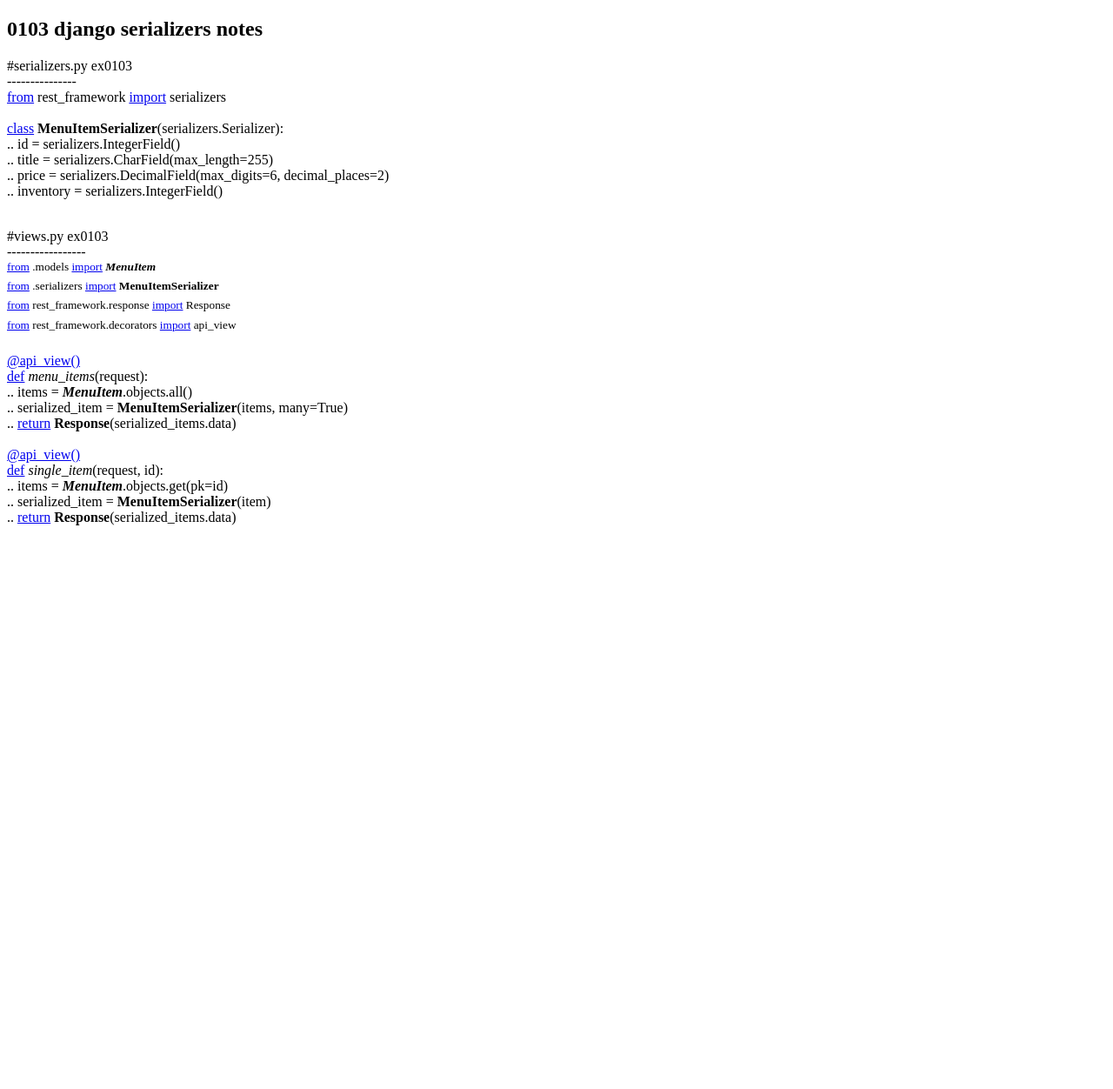
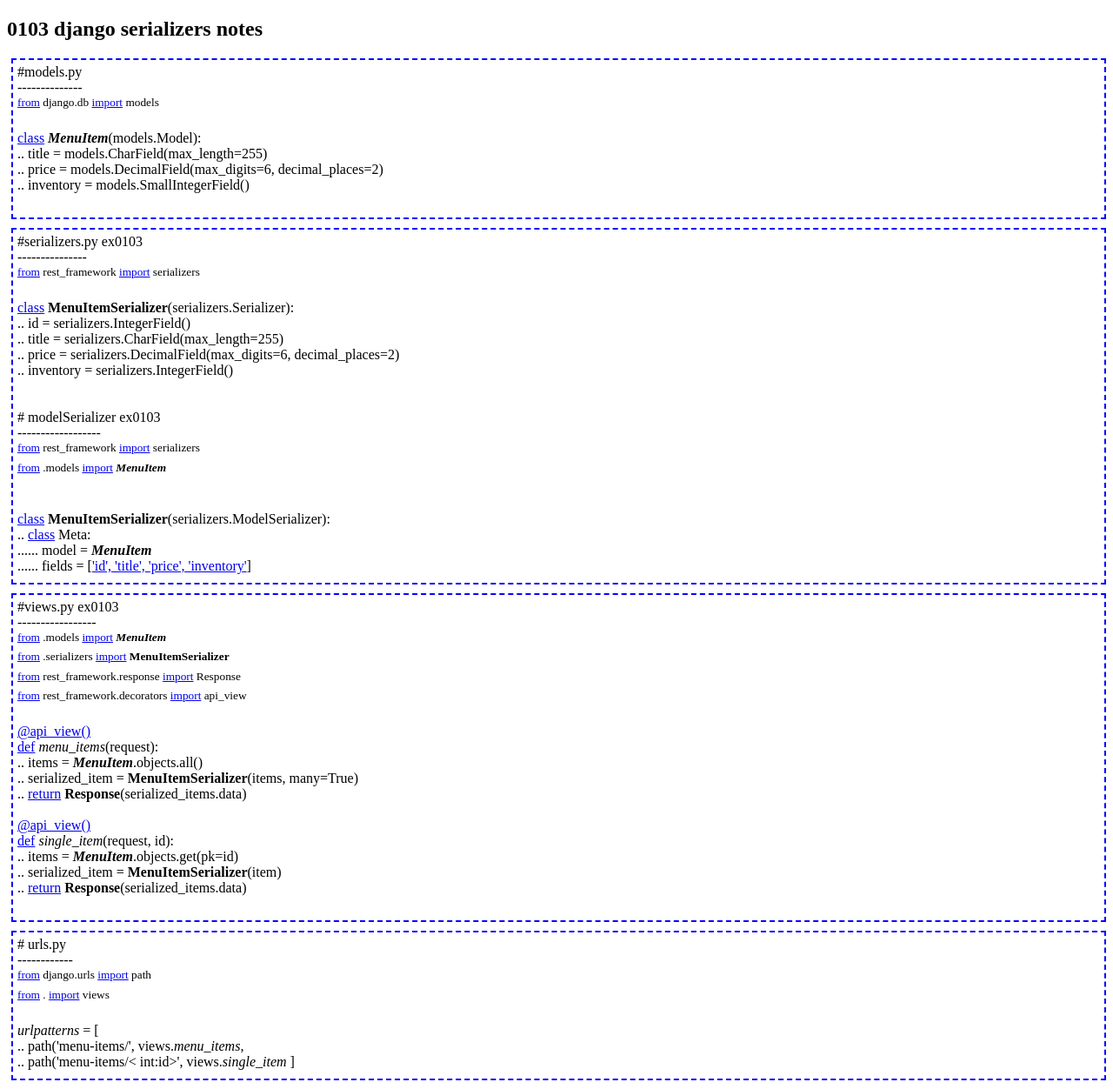
Before and after one commit to py3user22/django_proj0101, a Django app: template app_0101/templates/0103_django_serializations.html in a window 1280 px wide. Shown: the whole page at 87% size. Before the commit the page ends 604 px from the top, so only its background shows below. Run offline with Django 5.2, Linux system fonts and the light colour scheme; the template is opened without the code that fills it, so the values that code supplies are empty; parts of the project's set-up code (start-up, migrations or seed data) failed here and were passed over.

Commit message:
more notes

```diff
--- a/app_0101/templates/0103_django_serializations.html
+++ b/app_0101/templates/0103_django_serializations.html
@@ -2,20 +2,47 @@
 <html lang="en">
 <head>
     <meta charset="UTF-8">
+    <style>
+        p {border: 2px blue dashed; margin: 5px 0 10px 5px; padding: 5px 0 10px 5px; }
+
+    </style>
     <title>0103 django serializers notes</title>
 </head>
 <body>
     <h2>0103 django serializers notes</h2>
     <p>
-        #serializers.py ex0103 <br>---------------<br>
+        #models.py  <br>--------------<br>
+        <sup>
+        <a href="from" class="from">from</a> django.db <a href="import" class="import">import</a> models <br>
+        </sup> <br>
+        <a href="class" class="class">class</a> <i><b>MenuItem</b></i>(models.Model): <br>
+        .. title = models.CharField(max_length=255) <br>
+        .. price = models.DecimalField(max_digits=6, decimal_places=2) <br>
+        .. inventory = models.SmallIntegerField() <br>
+        <br>
+
+    </p>
+    <p>
+        #serializers.py ex0103 <br>---------------<br><sup>
         <a href="from" class="from">from</a> rest_framework <a href="import" class="import">import</a> serializers <br>
-        <br>
+        </sup><br>
         <a href="class" class="class">class</a> <b>MenuItemSerializer</b>(serializers.Serializer):<br>
         .. id = serializers.IntegerField() <br>
         .. title = serializers.CharField(max_length=255) <br>
         .. price = serializers.DecimalField(max_digits=6, decimal_places=2) <br>
         .. inventory = serializers.IntegerField() <br>
         <br>
+        <br>
+        # modelSerializer ex0103 <br>------------------<br>
+        <sup>
+        <a href="from" class="from">from</a> rest_framework <a href="import" class="import">import</a> serializers <br>
+        <a href="from" class="from">from</a> .models <a href="import" class="import">import</a> <i><b>MenuItem</b></i> <br>
+        </sup><br>
+        <br>
+        <a href="class" class="class">class</a> <b>MenuItemSerializer</b>(serializers.ModelSerializer): <br>
+        .. <a href="class" class="class">class</a> Meta: <br>
+        ...... model = <i><b>MenuItem</b></i> <br>
+        ...... fields = [<a href="list" id="list">'id', 'title', 'price', 'inventory'</a>] <br>
     </p>
     <p>
         #views.py  ex0103 <br>-----------------<br>
@@ -38,9 +65,18 @@
         .. serialized_item = <b>MenuItemSerializer</b>(item) <br>
         .. <a href="return" class="return">return</a> <b>Response</b>(serialized_items.data) <br>
         <br>
-
-
-
+    </p>
+    <p>
+        # urls.py <br>------------<br>
+        <sup>
+        <a href="from" class="from">from</a> django.urls <a href="import" class="import">import</a> path <br>
+        <a href="from" class="from">from</a> . <a href="import" class="import">import</a> views <br>
+        </sup>
+        <br>
+        <i>urlpatterns</i> = [<br>
+        .. path('menu-items/', views.<i>menu_items</i>, <br>
+        .. path('menu-items/< int:id>', views.<i>single_item</i>
+        ]<br>
     </p>
 </body>
 </html>
```
